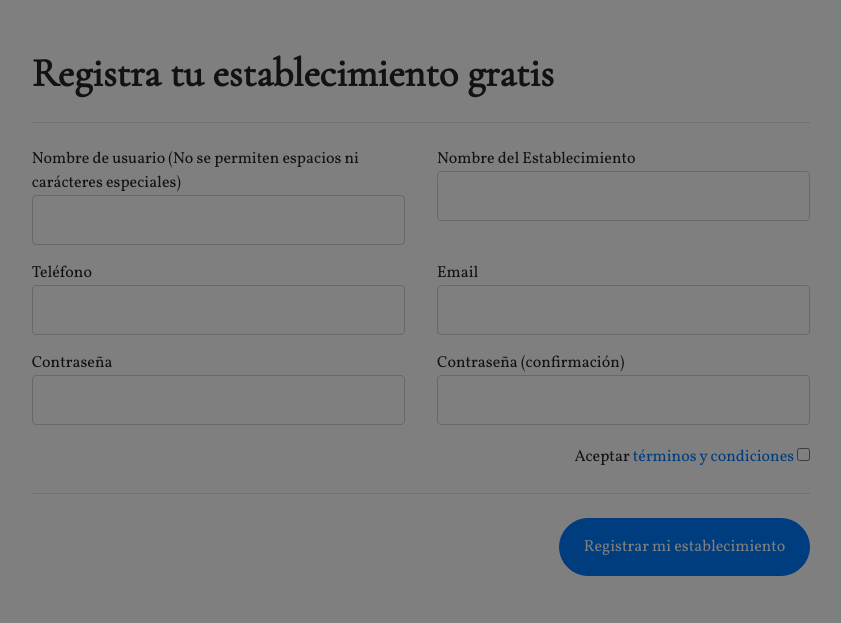
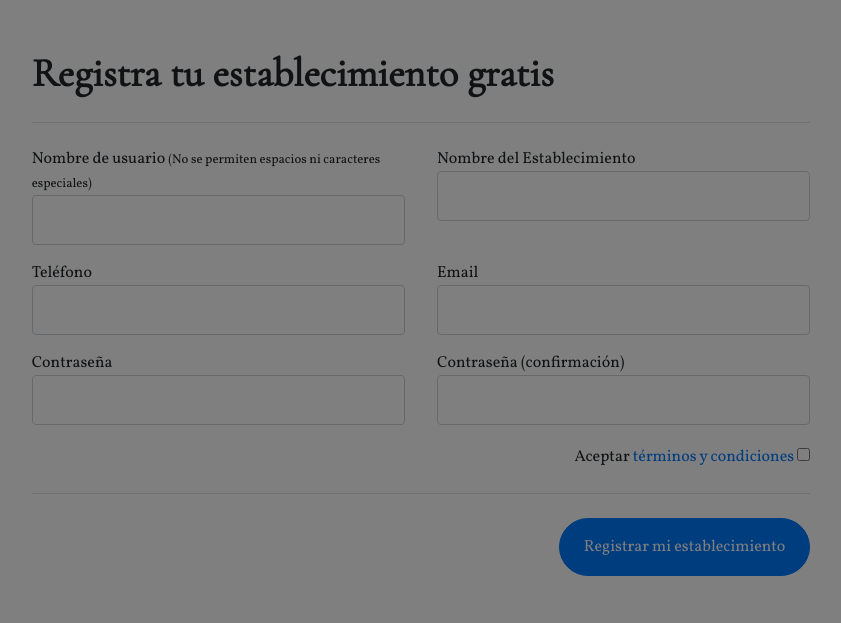
Before and after one commit to siiween/4menu_web, a Django app: template ForMenu/public/templates/public/singup.html in a window 1280 px wide. Shown: the part 70-693 px from the top of the page, without its empty margins (219-1060 px from the left). Run offline with Django 3.2, Linux system fonts and the light colour scheme; the template is opened without the code that fills it, so the values that code supplies are empty; some libraries are stand-ins or nearby versions; some web fonts are replaced.

Commit message:
Update singup.html

```diff
--- a/ForMenu/public/templates/public/singup.html
+++ b/ForMenu/public/templates/public/singup.html
@@ -50,7 +50,7 @@
 
 
                             <div class="col-md-6 rounded pr-md-3 p-0 mb-3">
-                                <label for="username" class="mb-0">Nombre de usuario (No se permiten espacios ni carácteres especiales)</label>
+                                <label for="username" class="mb-0">Nombre de usuario <small>(No se permiten espacios ni caracteres especiales)</small></label>
                                 <input type="text" required name="username"value="{%if form.username.value%} {{form.username.value}} {%endif%}" class="form-control" >
                             </div>
                             <div class="col-md-6 rounded pl-md-3 p-0 mb-3">
```
